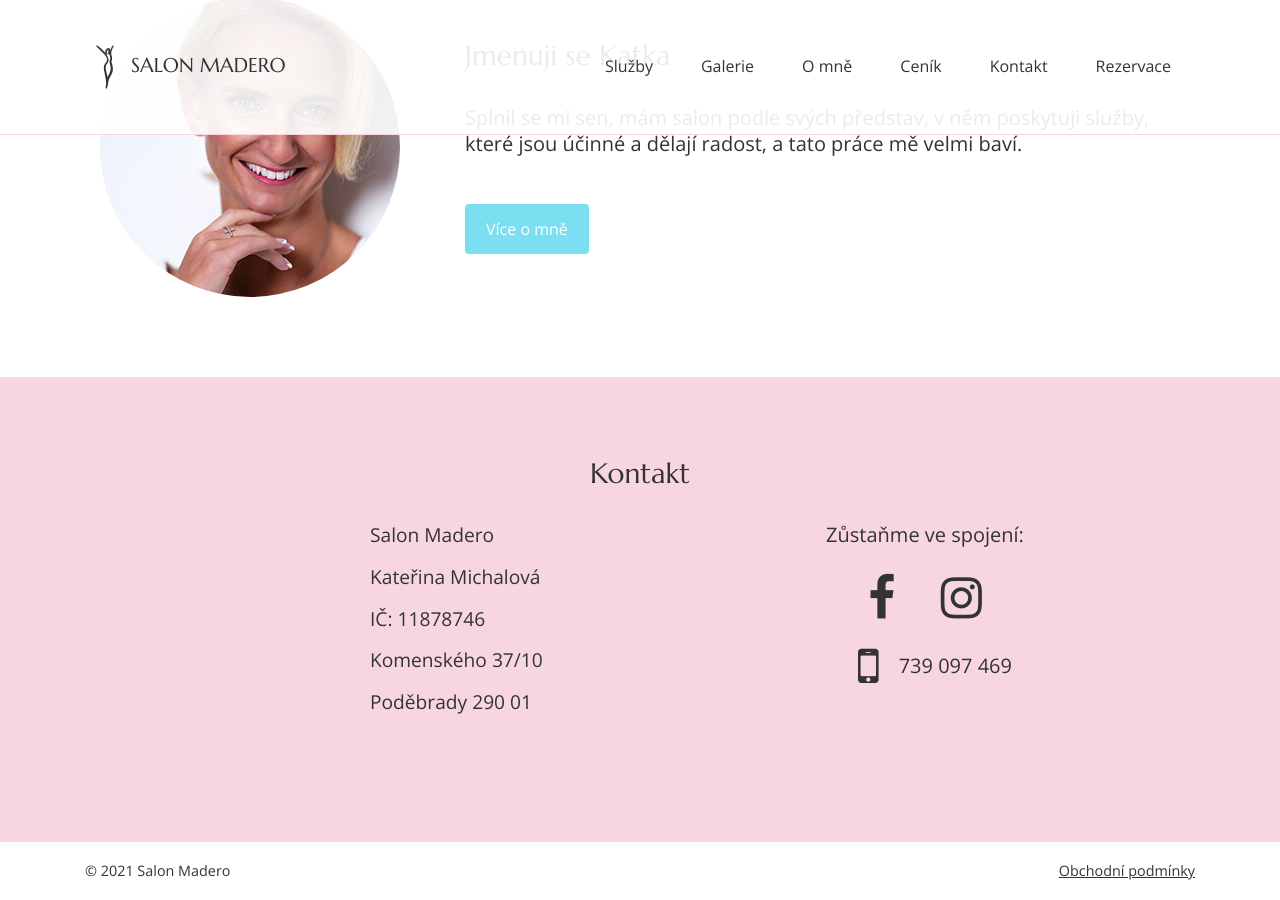
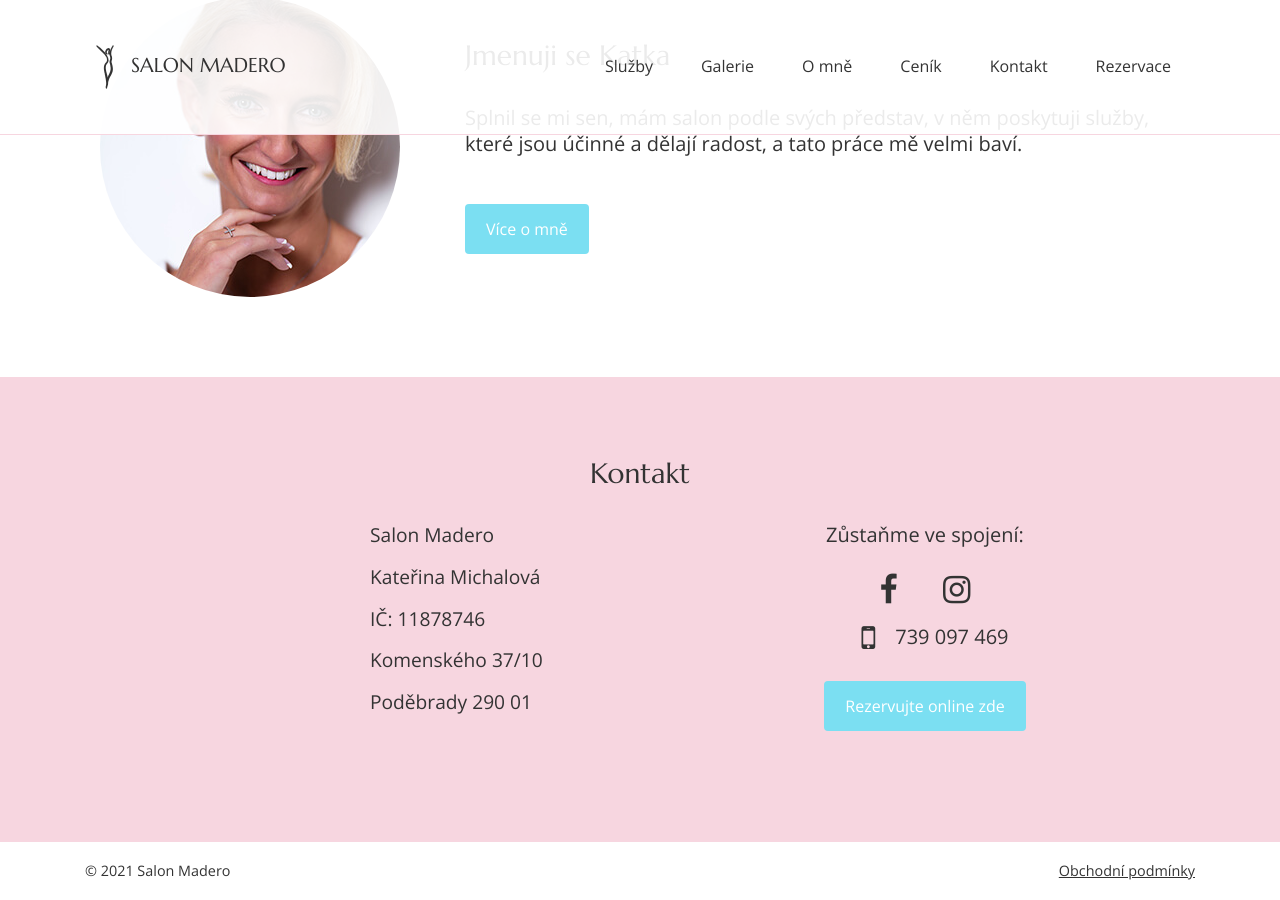
Before and after one commit to salonmadero/salonmadero.github.io, a Jekyll site: the page built from index.html, in a window 1280 px wide and 900 px high, scrolled down 2649 px. Built offline with Jekyll 4.4.1, drawn with Linux system fonts in a browser that asks for light colours.

Commit message:
link to reservation added

```diff
--- a/_includes/contact.html
+++ b/_includes/contact.html
@@ -27,6 +27,7 @@
                             <i class="fa fa-instagram"></i>
                         </a>
                         <a href="tel:+420739097469" class="phone d-block"><i class="fa fa-mobile"></i>739 097 469</a>
+                        <a class="btn" href="https://salonmadero.getpuxi.cz/cs/p/salonmadero" target="_blank">Rezervujte online zde</a>
                     </p>
                 </div>
             </div>
--- a/assets/style.css
+++ b/assets/style.css
@@ -390,6 +390,7 @@ nav.shrink a {
 
     nav.shrink .btn {
         margin: 0.5rem 1rem;
+        display: block;
     }
 }
 
@@ -692,7 +693,7 @@ address i.fa {
 
 .follow .fa {
     color: #333;
-    font-size: 3rem;
+    font-size: 2rem;
     padding: 10px 20px 0;
 }
 
@@ -702,13 +703,19 @@ address i.fa {
 
 .phone .fa {
     position: relative;
-    bottom: -10px;
+    bottom: -5px;
     transition: all 0.15s ease-in-out;
 }
 
 .follow a:hover {
     color: white;
     font-weight: bold;
+}
+
+.follow a.btn:hover {
+    color: #212529;
+    font-weight: normal;
+    border: 1px solid #212529;
 }
 
 @media only screen and (max-width: 767px) {
```
